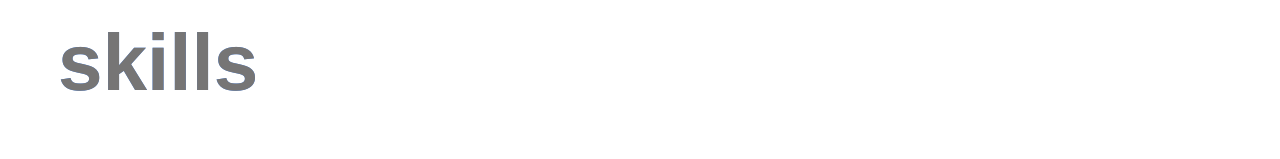
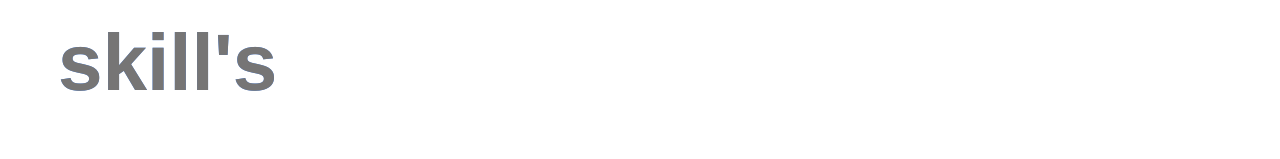
Before and after one commit to DevloperRaman/newportfolio, a plain HTML site: page aboct.html in a window 1280 px wide. Shown: the part 433-592 px from the top of the page. Drawn offline with Linux system fonts and the light colour scheme.

Commit message:
Update aboct.html

```diff
--- a/aboct.html
+++ b/aboct.html
@@ -21,7 +21,7 @@
 With hands-on experience in HTML, CSS, JavaScript, Bootstrap, and modern libraries like React, I aim to build responsive and functional web applications. I enjoy turning ideas into real digital solutions and continuously work on improving my skills through self-learning and practical projects.
 
 My goal is to grow as a frontend developer, contribute to meaningful tech solutions, and stay updated with the latest industry trends. I believe in learning by doing, and I’m always open to new challenges and collaboration.</p>
- <p style="margin-top: 0px;">skills</p>
+ <p style="margin-top: 0px;">skill's</p>
  <p style="font-size: 20px;" >
   <button class="neon"> HTML</button>
   <button class="neon">CSS</button>
```
